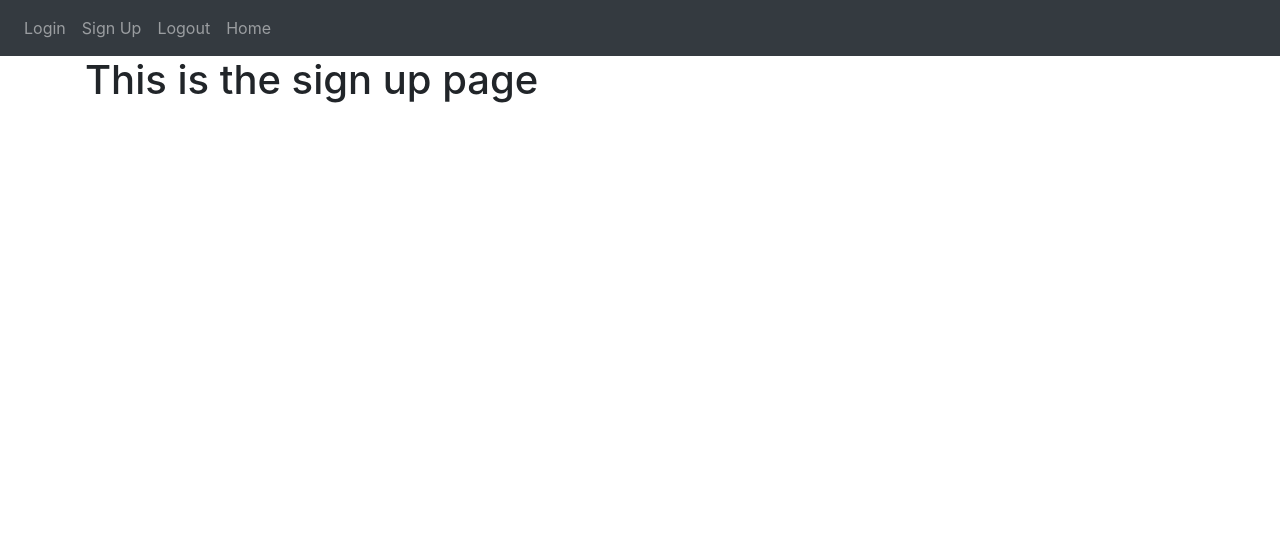
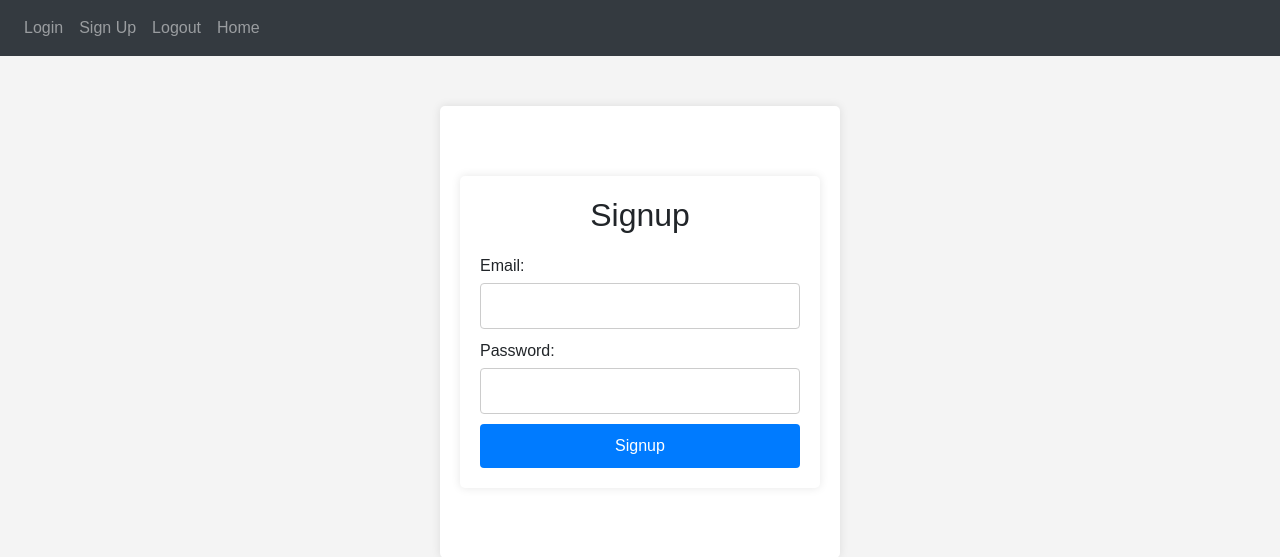
Before and after one commit to jhernandez4/CPSC362-Project, a Flask app: page /sign-up in a window 1280 px wide. Shown: the top 557 px of the page. Run offline with Flask 3, Linux system fonts and the light colour scheme; some libraries are stand-ins or nearby versions.

Commit message:
Co-authored-by: Cyrate9001 <Cyrate9001@users.noreply.github.com> Co-authored-by: jasontrannn <jasontrannn@users.noreply.github.com>

```diff
--- a/website/auth.py
+++ b/website/auth.py
@@ -9,7 +9,8 @@ def login():
 
 @auth.route('/logout')
 def logout():
-    return "<p>logout</p>"
+    #return "<p>logout</p>"
+    return render_template('logout.html')
 
 @auth.route('/sign-up')
 def sign_up():
--- a/website/templates/base.html
+++ b/website/templates/base.html
@@ -11,6 +11,7 @@
             integrity="sha384-Vkoo8x4CGsO3+Hhxv8T/Q5PaXtkKtu6ug5TOeNV6gBiFeWPGFN9MuhOf23Q9Ifjh"
             crossorigin="anonymous"
         />
+
         <link
             rel="stylesheet"
             href="https://stackpath.bootstrapcdn.com/font-awesome/4.7.0/css/font-awesome.min.css"
--- a/website/templates/home.html
+++ b/website/templates/home.html
@@ -1,5 +1,9 @@
 {% extends "base.html" %}
-{% block title%}Home{% endblock %}
+
+{% block title%}
+Home
+{% endblock %}
+
 {% block content %}
 <h1>This is the homepage</h1>
 {% endblock %}
--- /dev/null
+++ b/website/templates/logout.html
@@ -0,0 +1,5 @@
+{% extends "base.html" %}
+{% block title%}Logout{% endblock %}
+{% block content %}
+<h1>Logging out...</h1>
+{% endblock %}
--- a/website/templates/sign_up.html
+++ b/website/templates/sign_up.html
@@ -1,5 +1,148 @@
 {% extends "base.html" %}
 {% block title%}Signup{% endblock %}
 {% block content %}
-<h1>This is the sign up page</h1>
+
+<!-- {% with messages = get_flashed_messages(with_categories=true) %}
+    {% if messages %}
+        {% for category, message in messages %}
+            <div class="{{ category }}">{{ message }}</div>
+        {% endfor %}
+    {% endif %}
+{% endwith %} -->
+
+<!-- <form action="/sign-up" method="post">
+    <div>
+        <label for="email">Email:</label>
+        <input type="email" id="email" name="email" required>
+    </div>
+    <div>
+        <label for="password">Password:</label>
+        <input type="password" id="password" name="password" required>
+    </div>
+    <div>
+        <button type="submit">Signup</button>
+    </div>
+</form> -->
+
+
+
+
+<!-- <h1>Sign Up</h1>
+<form margin: 10px>
+    <div class="form-group">
+        <label for="exampleInputEmail1">Email address</label>
+        <input type="email" class="form-control" id="exampleInputEmail1" aria-describedby="emailHelp" placeholder="Enter email">
+        <small id="emailHelp" class="form-text text-muted">We'll never share your email with anyone else.</small>
+      </div>
+      <div class="form-group">
+        <label for="exampleInputPassword1">Password</label>
+        <input type="password" class="form-control" id="exampleInputPassword1" placeholder="Password">
+      </div>
+      <div class="form-check">
+        <input type="checkbox" class="form-check-input" id="exampleCheck1">
+        <label class="form-check-label" for="exampleCheck1">Check me out</label>
+      </div>
+      <button type="submit" class="btn btn-primary">Submit</button>
+</form> -->
+
+<head>
+  <title>Signup</title>
+  <style>
+      body {
+          font-family: Arial, sans-serif;
+          background-color: #f4f4f4;
+          margin: 0;
+          padding: 0;
+      }
+
+      .container {
+          max-width: 400px;
+          margin: 50px auto;
+          background-color: #fff;
+          padding: 20px;
+          border-radius: 5px;
+          box-shadow: 0 0 10px rgba(0, 0, 0, 0.1);
+      }
+
+      h2 {
+          text-align: center;
+          margin-bottom: 20px;
+      }
+
+      label {
+          display: block;
+          margin-bottom: 5px;
+      }
+
+      input[type="email"], input[type="password"] {
+          width: 100%;
+          padding: 10px;
+          margin-bottom: 10px;
+          border: 1px solid #ccc;
+          border-radius: 4px;
+      }
+
+      button {
+          display: block;
+          width: 100%;
+          padding: 10px;
+          background-color: #007BFF;
+          color: #fff;
+          border: none;
+          border-radius: 4px;
+          cursor: pointer;
+      }
+
+      button:hover {
+          background-color: #0056b3;
+      }
+
+      .message {
+          margin-bottom: 10px;
+          padding: 10px;
+          border-radius: 4px;
+      }
+
+      .success {
+          background-color: #d4edda;
+          border: 1px solid #c3e6cb;
+          color: #155724;
+      }
+
+      .error {
+          background-color: #f8d7da;
+          border: 1px solid #f5c6cb;
+          color: #721c24;
+      }
+  </style>
+</head>
+<body>
+  <div class="container">
+      <h2>Signup</h2>
+
+      <!-- Display flash messages if they exist -->
+      {% with messages = get_flashed_messages(with_categories=true) %}
+          {% if messages %}
+              {% for category, message in messages %}
+                  <div class="message {{ category }}">{{ message }}</div>
+              {% endfor %}
+          {% endif %}
+      {% endwith %}
+
+      <form action="/sign-up" method="post">
+          <div>
+              <label for="email">Email:</label>
+              <input type="email" id="email" name="email" required>
+          </div>
+          <div>
+              <label for="password">Password:</label>
+              <input type="password" id="password" name="password" required>
+          </div>
+          <div>
+              <button type="submit">Signup</button>
+          </div>
+      </form>
+  </div>
+</body>
+
 {% endblock %}
```
